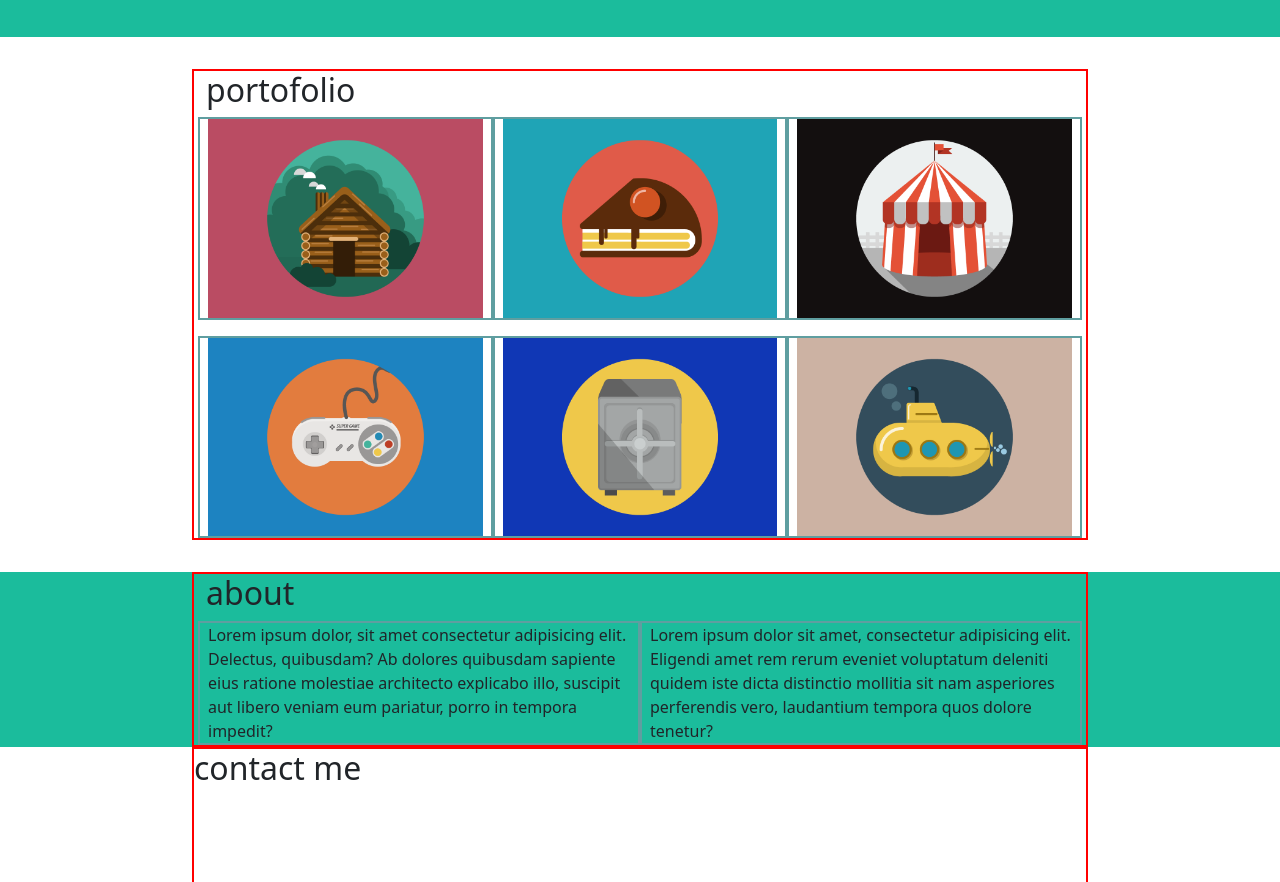
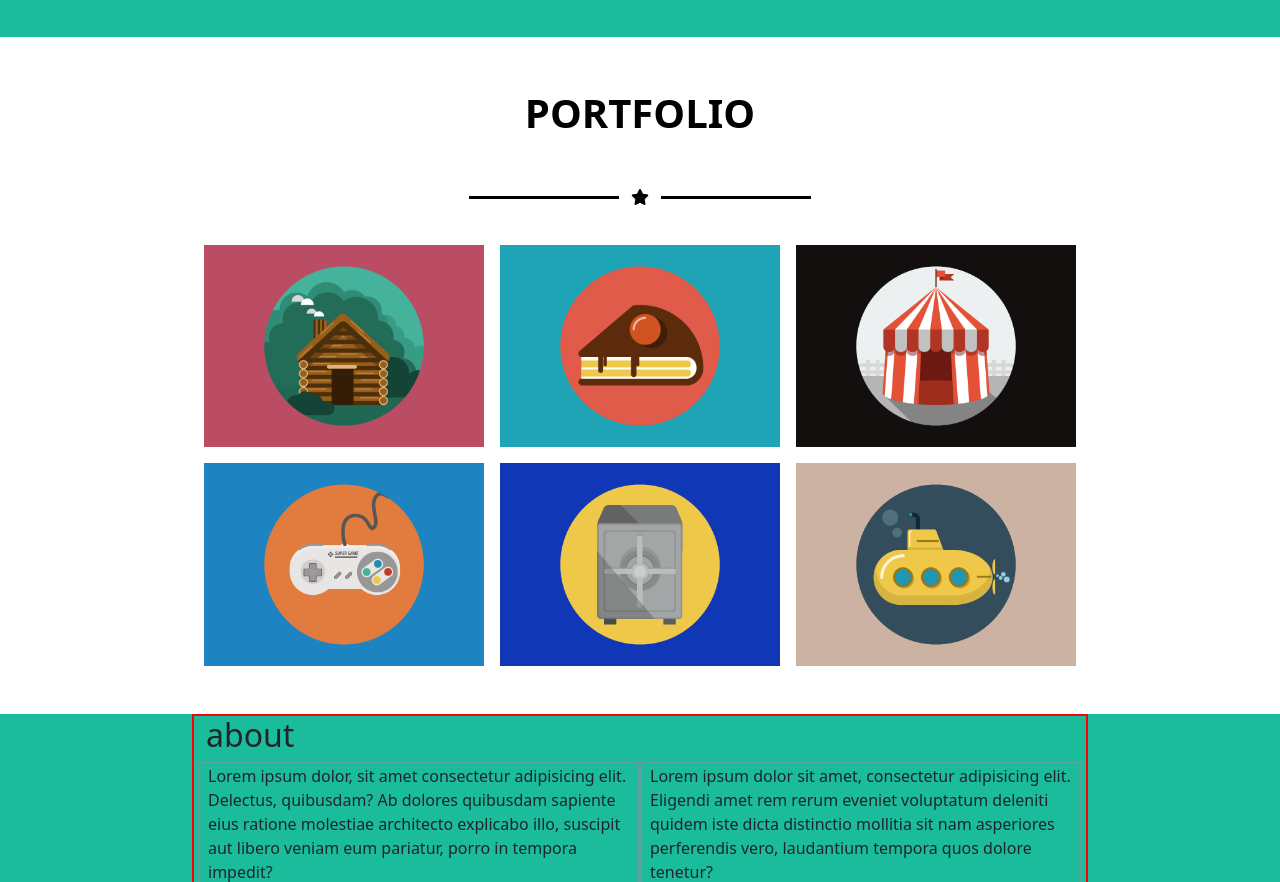
Before and after one commit to italocirillo/html-css-bootstrap-freelancer, a plain HTML site: page index.html in a window 1280 px wide. Shown: the part 505-1387 px from the top of the page. Drawn offline with nearby package versions, Linux system fonts and the light colour scheme.

Commit message:
PORTFOLIO COMPLETO

```diff
--- a/css/style.css
+++ b/css/style.css
@@ -19,7 +19,7 @@ ul{
 .semi-barra{
     display: inline-block;
     background-color: white;
-    width: 20%;
+    width: 150px;
     height: 3px;
 }
 .icona-stella{
--- a/index.html
+++ b/index.html
@@ -47,6 +47,7 @@
             <div class="container-ms-small">
                 <img class="rounded mx-auto d-block" src="img/avatar.svg" alt="avatar">
                 <h2 class="titolo-secondario">START BOOTSTRAP</h2>
+                <!-- Divisore -->
                 <div class="text-center">
                     <div class="semi-barra"></div>
                     <i class="icona-stella fa-solid fa-star"></i>
@@ -58,29 +59,37 @@
         <!-- FINE JUMBOTRON -->
         <!-- PORTFOLIO -->
         <section class="portfolio">
-            <div class="container-ms border-debug">
+            <div class="container-ms">
                 <div class="container-fluid">
-                    <h2>portofolio</h2>
-                    <div class="row g-3">
-                        <div class="col-12 col-md-6 col-lg-4 card-border-debug">
-                            <img src="img/cabin.png" alt="cabin">
+                    <h2 class="titolo-secondario text-black">PORTFOLIO</h2>
+                    <!-- Divisore -->
+                    <div class="text-center py-3">
+                        <div class="semi-barra bg-black"></div>
+                        <i class="icona-stella fa-solid fa-star text-black"></i>
+                        <div class="semi-barra bg-black"></div>
+                    </div>
+                    <!-- Griglia -->
+                    <div class="row g-3 py-3">
+                        <div class="col-12 col-md-6 col-lg-4">
+                        <img src="img/cabin.png" alt="cabin">
                         </div>
-                        <div class="col-12 col-md-6 col-lg-4 card-border-debug">
+                        <div class="col-12 col-md-6 col-lg-4">
                             <img src="img/cake.png" alt="cake">
                         </div>
-                        <div class="col-12 col-md-6 col-lg-4 card-border-debug">
+                        <div class="col-12 col-md-6 col-lg-4">
                             <img src="img/circus.png" alt="circus">
                         </div>
-                        <div class="col-12 col-md-6 col-lg-4 card-border-debug">
+                        <div class="col-12 col-md-6 col-lg-4">
                             <img src="img/game.png" alt="game">
                         </div>
-                        <div class="col-12 col-md-6 col-lg-4 card-border-debug">
+                        <div class="col-12 col-md-6 col-lg-4">
                             <img src="img/safe.png" alt="safe">
                         </div>
-                        <div class="col-12 col-md-6 col-lg-4 card-border-debug">
+                        <div class="col-12 col-md-6 col-lg-4">
                             <img src="img/submarine.png" alt="submarine">
                         </div>
                     </div>
+                    <!-- Fine Griglia -->
                 </div>
             </div>
         </section>
```
